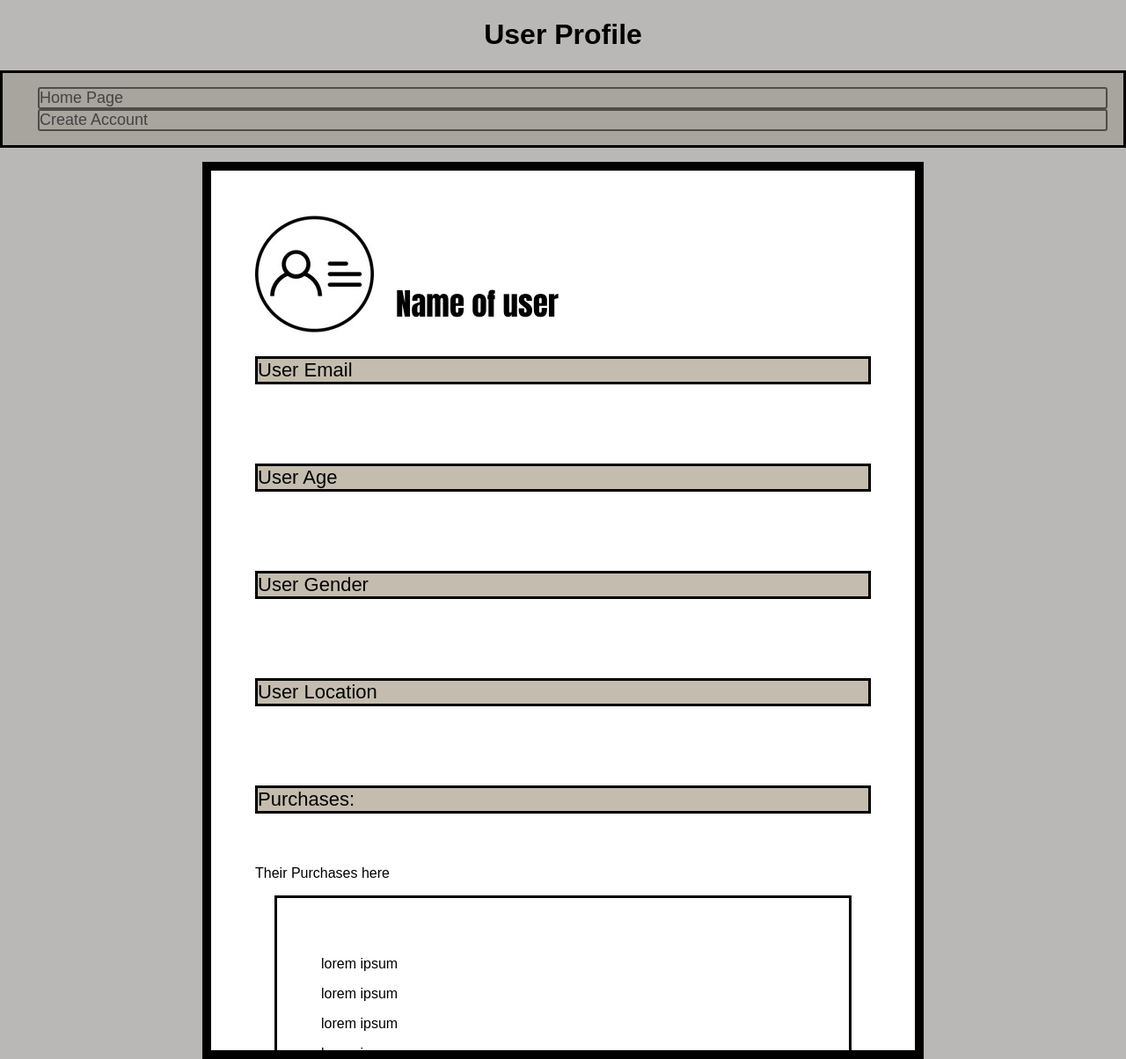
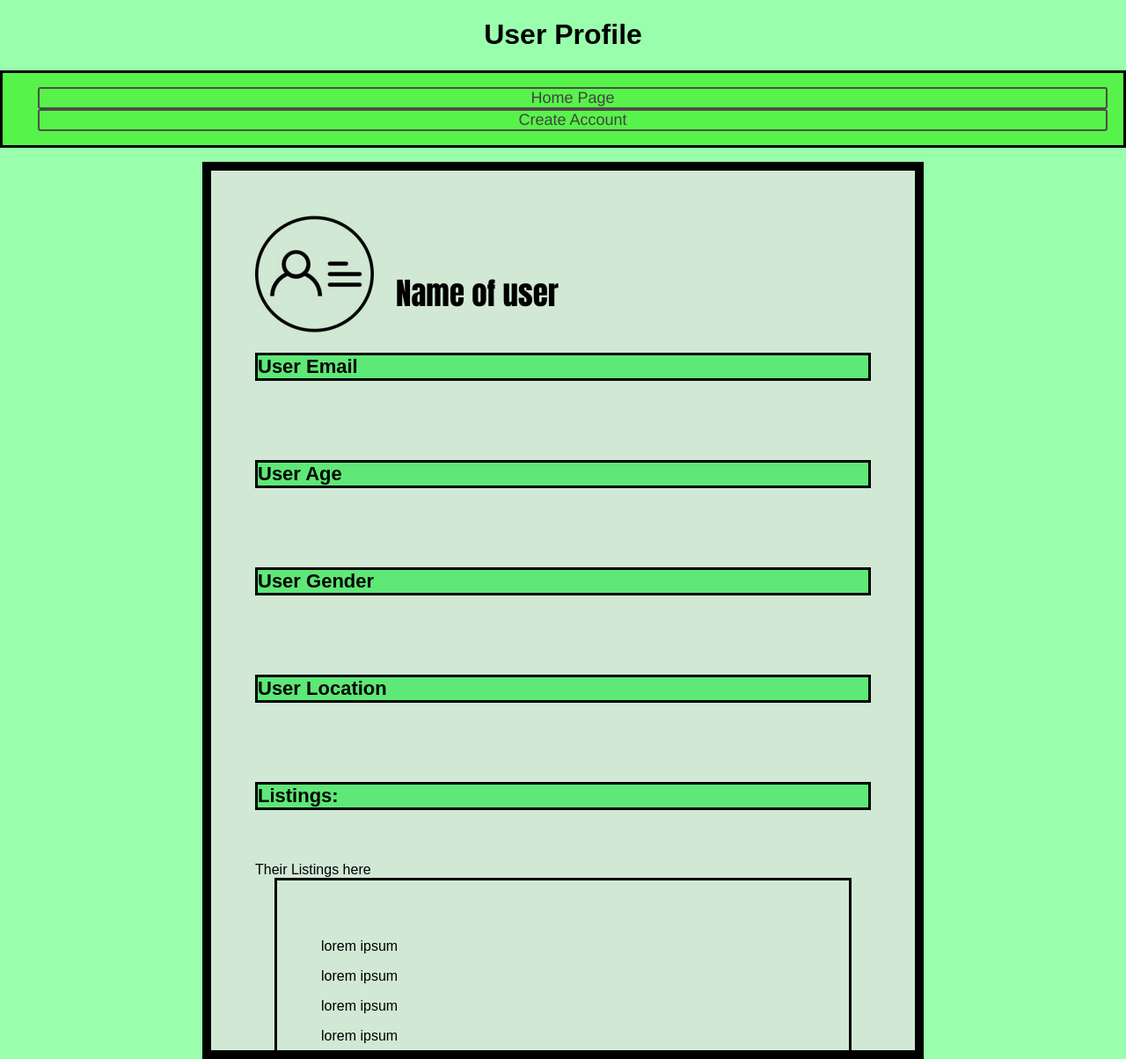
Before and after one commit to radonslip/CI536-Marketplace, a plain HTML site: page frontend/authenticated/userProf.html in a window 1280 px wide. Shown: the whole page at 88% size. Drawn offline with Linux system fonts and the light colour scheme.

Commit message:
Changed to Headings and background colour
Changed p tag to headings for website validation purposes and background colour to make it look more vibrant and more accessible

```diff
--- a/frontend/authenticated/userProf.css
+++ b/frontend/authenticated/userProf.css
@@ -3,12 +3,12 @@
 body {
   margin: 0; /* Removes default body margin */
   font-family: Arial, sans-serif; /* Optional for font consistency */
-  background-color: #b9b8b7;
+  background-color: #9affac;
 }
 
 
 main {
-  background-color: rgb(165, 245, 237);
+  background-color: rgb(39 208 75);
   grid-area: main;
   padding: 1rem;
   overflow: scroll;
@@ -23,7 +23,7 @@ text-align: center;
 
   .container {
 
-          background-color: rgb(255 255 255);
+          background-color: rgb(209 233 212);
           width: 700px;
           border: 10px solid rgb(0, 0, 0);
           height: 900px;
@@ -62,7 +62,7 @@ text-align: center;
 
   }
 
-#p1 {
+#h1 {
 
   position: absolute;
   top: 90px;
@@ -73,42 +73,42 @@ text-align: center;
 
 }
 
-#p2 {
+#h2 {
 
   margin-bottom: 90px;
 
 }
 
-#p3 {
+#h3 {
 
   margin-bottom: 90px;
 
 }
 
-#p4 {
+#h4 {
 
   margin-bottom: 90px;
 
 }
 
-#p5 {
+#h5 {
 
   margin-bottom: 90px;
 
 }
 
-#p6 {
+#h6 {
 
   margin-bottom: 59px;
 
 }
 
 
-#p2, #p3, #p4, #p5, #p6 {
+#h2, #h3, #h4, #h5, #h6 {
   border-width: 3px;
   border-color: black;
   border-style: solid;
-  background-color: #c4bdaf;
+  background-color: #5ee877;
   font-size: 22px;
 
 
@@ -117,11 +117,11 @@ text-align: center;
 .navigation {
 
 border: 5;
-
-background-color: #a7a59e;
+background-color: #57f34a;
 border-style:solid;
 border-color: black;
-
+font-family:'Franklin Gothic Medium', 'Arial Narrow', Arial, sans-serif;
+ text-align:center;
 }
 
 .navigation li {
@@ -159,7 +159,7 @@ padding: 0;
 }
 
 .navigation a:hover {
-background-color: blue;
+background-color: #36873e;
 color: #000000;
 }
 
--- a/frontend/authenticated/userProf.html
+++ b/frontend/authenticated/userProf.html
@@ -5,7 +5,6 @@
     <meta charset="utf-8">
     <meta name="viewport" content="width=device-width">
     <link href="userProf.css" rel="stylesheet" type="text/css">
-    <script src="userprofile.js"></script>
     <title>User Profile</title>
     <h1>User Profile</h1>
 </head>
@@ -27,13 +26,13 @@
 
     <div class="container">
     <img src = "Images/profilepicture.jpg" alt ="user profile name">
-    <p id="p1">Name of user</p>
-    <p id= "p2">User Email</p>
-    <p id="p3">User Age</p>
-    <p id="p4">User Gender</p>
-    <p id ="p5"> User Location</p>
-    <p id="p6">Purchases:</p>
-    <p id="p7">Their Purchases here</p>
+    <h1 id="h1">Name of user</h1>
+    <h2 id= "h2">User Email</h2>
+    <h3 id="h3">User Age</h3>
+    <h4 id="h4">User Gender</h4>
+    <h5 id ="h5"> User Location</h5>
+    <h6 id="h6">Listings:</h6>
+    <h7 id="h7">Their Listings here</h7>
 
     <div class="containerTwo">
         <p>lorem ipsum</p>
```
